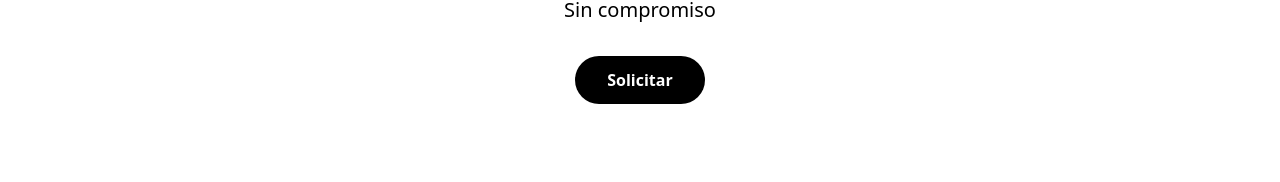
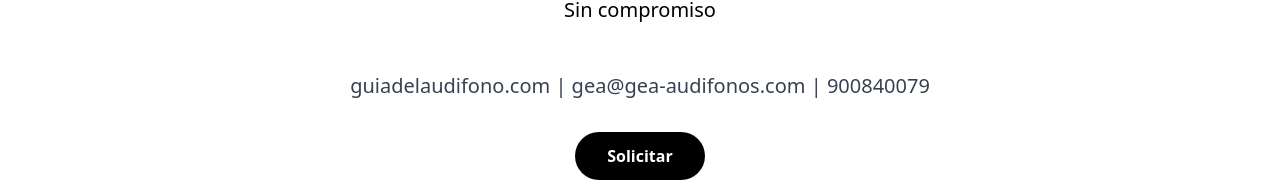
Before and after one commit to miempresaonline/granviav2, a React (Vite) app: page / in a window 1280 px wide. Shown: the part 6274-6456 px from the top of the page. Built offline with nearby package versions, Linux system fonts and the light colour scheme.

Commit message:
Updated App.tsx

```diff
--- a/src/App.tsx
+++ b/src/App.tsx
@@ -974,6 +974,9 @@ function App() {
         <div className="max-w-3xl mx-auto px-6">
           <h2 className="text-4xl font-bold mb-6">SOLICITA INFORMACIÓN</h2>
           <p className="text-xl mb-8">Sin compromiso</p>
+          <p className="text-xl mt-12 mb-8 text-gray-700 text-center">
+            <a href="http://guiadelaudifono.com" target="_blank">guiadelaudifono.com</a> | <a href="mailto:gea@gea-audifonos.com">gea@gea-audifonos.com</a> | <a href="tel:900840079">900840079</a>
+          </p>
           <button
             onClick={() => scrollToSection(formRef)}
             className="bg-black text-white px-8 py-3 rounded-full font-semibold hover:bg-gray-800 transition"
```
